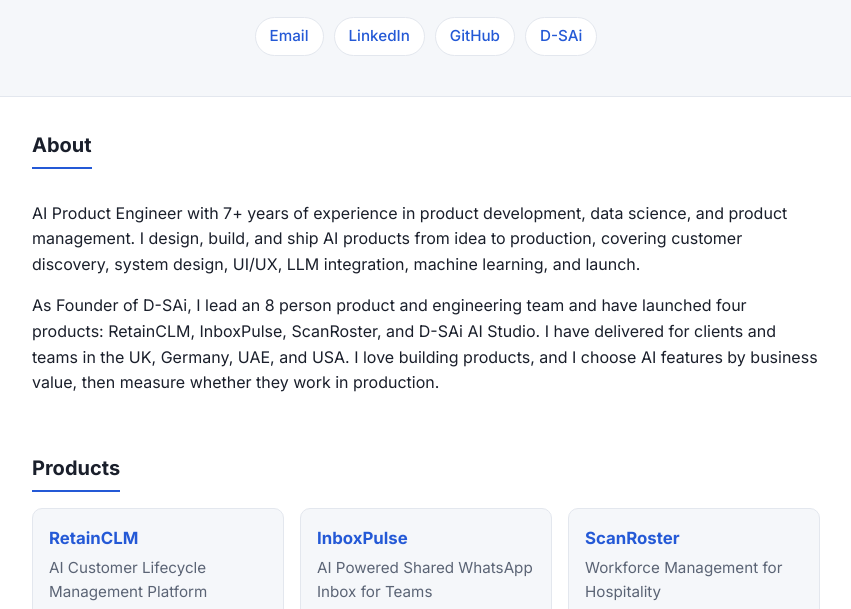
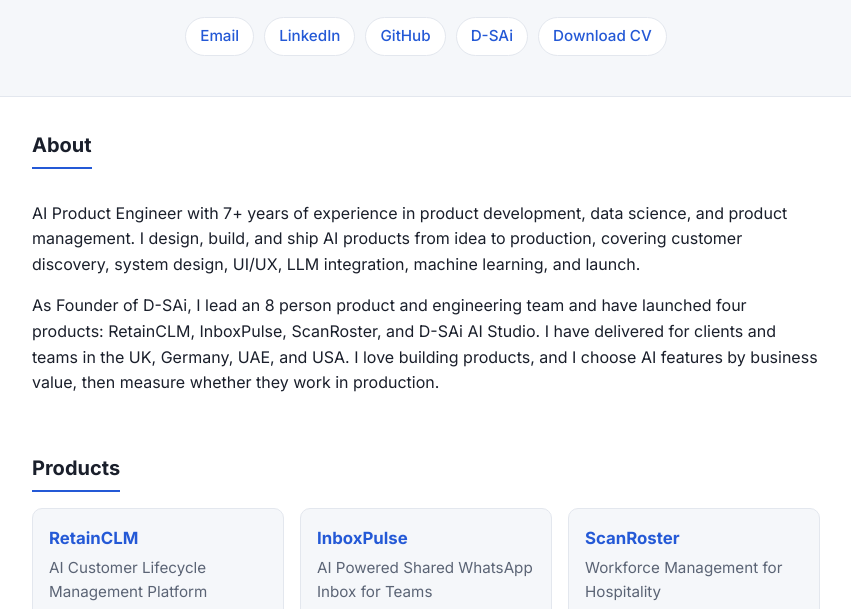
Before and after one commit to alqurayish/alqurayish.github.io, a plain HTML site: page index.html in a window 1280 px wide. Shown: the part 191-800 px from the top of the page, without its empty margins (214-1065 px from the left). Drawn offline with Linux system fonts and the light colour scheme.

Commit message:
Add downloadable CV

```diff
--- a/index.html
+++ b/index.html
@@ -23,6 +23,7 @@
         <a href="https://www.linkedin.com/in/alqurayishsharkar">LinkedIn</a>
         <a href="https://github.com/alqurayish">GitHub</a>
         <a href="https://d-sai.com">D-SAi</a>
+        <a href="CV_of_Md_Alqurayish_Sharkar.pdf" download>Download CV</a>
       </nav>
     </div>
   </header>
```
Also changed, not shown: 2 other files.
